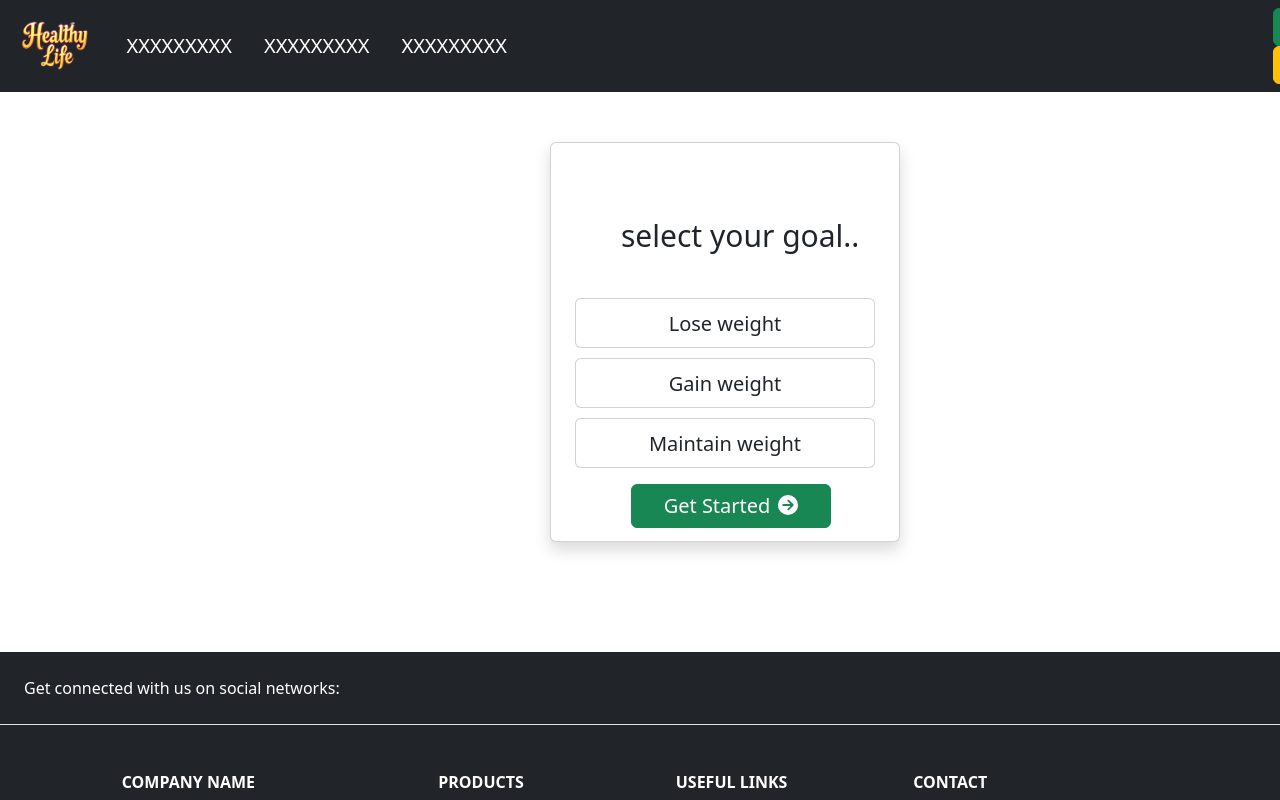
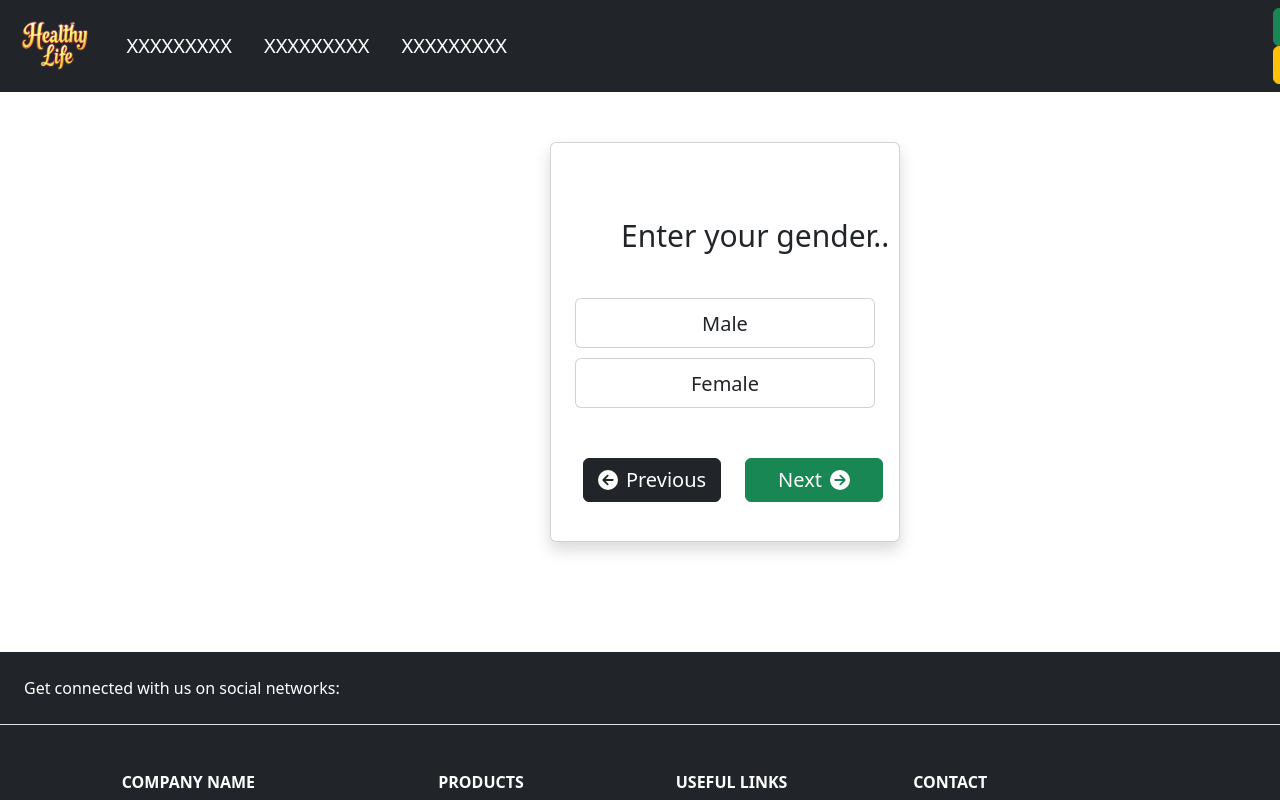
Before and after one commit to AnjanaTharanga24/react-springboot-healthy-life-project, a React (Create React App) app in the folder frontend/: page / in a window 1280 px wide. Both pictures are taken after a click on the button "Get Started". Shown: the top 800 px of the page. Built offline with nearby package versions, Linux system fonts and the light colour scheme.

Commit message:
create 3 question cards with next and previous buttons

```diff
--- a/frontend/src/css/home.css
+++ b/frontend/src/css/home.css
@@ -28,3 +28,13 @@
     margin-top: -20px;
     width: 200px;
 }
+
+.previous-btn{
+    width: 150px;
+    font-size: 20px;
+}
+
+.next-btn{
+    width: 150px;
+    font-size: 20px;
+}
--- a/frontend/src/pages/Home.jsx
+++ b/frontend/src/pages/Home.jsx
@@ -1,18 +1,28 @@
-import React from "react";
+import React, { useState } from "react";
 import { FontAwesomeIcon } from "@fortawesome/react-fontawesome";
 import {
+  faCircleArrowLeft,
   faCircleArrowRight,
-  faCoffee,
 } from "@fortawesome/free-solid-svg-icons";
 import Navbar from "../components/Navbar";
 import Footer from "../components/Footer";
 import "../css/home.css";
 
 export default function Home() {
+  const [currentStep, setCurrentStep] = useState(1);
+
+  const handleNext = (e) => {
+    setCurrentStep(currentStep + 1);
+  };
+
+  const handlePrevious = (e) => {
+    setCurrentStep(currentStep - 1);
+  };
+
+  const renderStep = () => {
+    switch (currentStep) {
+      case 1:
         return (
-    <div>
-      <Navbar />
-
           <div className="card question-card shadow">
             <div className="" style={{ marginTop: "50px" }}>
               <p className="q-card-tile">select your goal..</p>
@@ -30,13 +40,89 @@ export default function Home() {
               </div>
 
               <div>
-            <button className="btn btn-success getstarted-btn fs-5">
+                <button
+                  className="btn btn-success getstarted-btn fs-5"
+                  onClick={handleNext}
+                >
                   Get Started
                   <FontAwesomeIcon className="ms-2" icon={faCircleArrowRight} />
                 </button>
               </div>
             </div>
           </div>
+        );
+      case 2:
+        return (
+          <div className="card question-card shadow">
+            <div className="" style={{ marginTop: "50px" }}>
+              <p className="q-card-tile">Enter your gender..</p>
+
+              <div className="p-4">
+                <div className="card q-card">
+                  <p className="q-card-tile-text">Male</p>
+                </div>
+                <div className="card q-card">
+                  <p className="q-card-tile-text">Female</p>
+                </div>
+              </div>
+
+              <div className="d-flex ms-3 p-3">
+                <button
+                  className="btn btn-dark previous-btn  mb-4"
+                  onClick={handlePrevious}
+                >
+                  <FontAwesomeIcon className="me-2" icon={faCircleArrowLeft} />
+                  Previous
+                </button>
+                <button
+                  className="btn btn-success next-btn mb-4 ms-4"
+                  onClick={handleNext}
+                >
+                  Next
+                  <FontAwesomeIcon className="ms-2" icon={faCircleArrowRight} />
+                </button>
+              </div>
+            </div>
+          </div>
+        );
+      case 3:
+        return (
+          <div className="card question-card shadow">
+            <div className="" style={{ marginTop: "50px" }}>
+              <p className="q-card-tile">Enter your age..</p>
+
+              <input
+                type="number"
+                className="form-control w-75 ms-5"
+                placeholder="Enter age"
+              />
+
+              <div className="d-flex ms-3 p-3">
+                <button
+                  className="btn btn-dark previous-btn  mb-4"
+                  onClick={handlePrevious}
+                >
+                  <FontAwesomeIcon className="me-2" icon={faCircleArrowLeft} />
+                  Previous
+                </button>
+                <button
+                  className="btn btn-success next-btn mb-4 ms-4"
+                  onClick={handleNext}
+                >
+                  Next
+                  <FontAwesomeIcon className="ms-2" icon={faCircleArrowRight} />
+                </button>
+              </div>
+            </div>
+          </div>
+        );
+    }
+  };
+  return (
+    <div>
+      <Navbar />
+      {renderStep()}
+
       <Footer />
     </div>
   );
```
Lines whose indentation alone changed are shown as unchanged.
